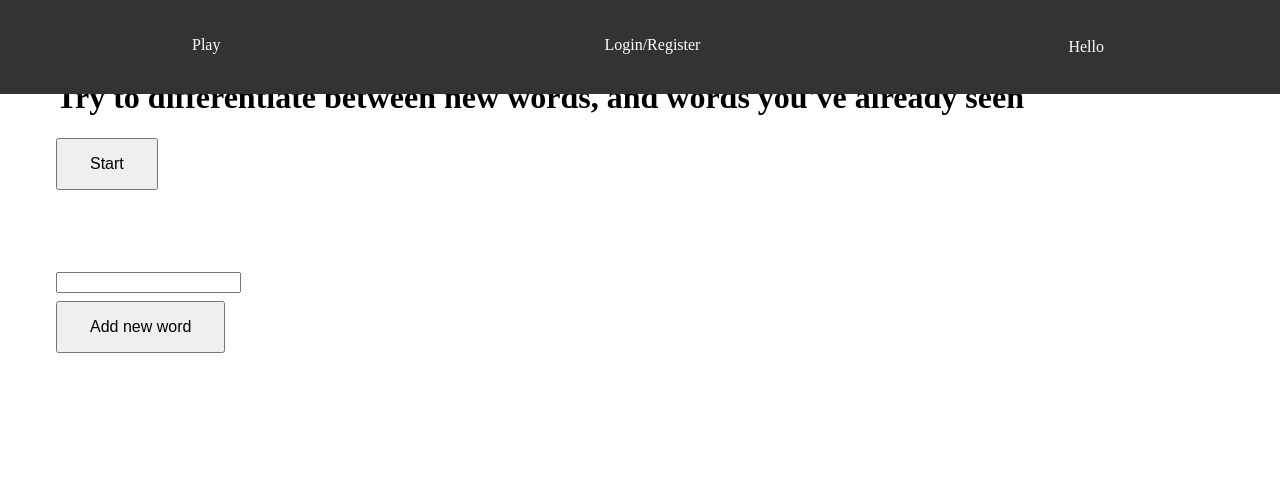
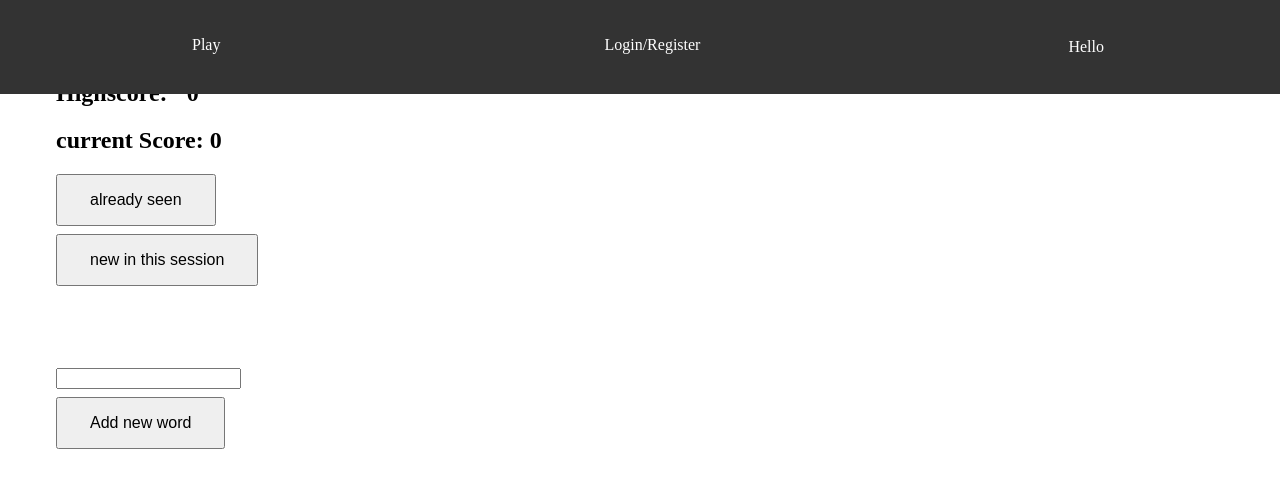
Before and after one commit to SebastianMarquardt/WAD_Project, a React (Create React App) app in the folder my_app/: page / in a window 1280 px wide. Shown: the top 488 px of the page. Built offline with nearby package versions, Linux system fonts and the light colour scheme; no server answers.

Commit message:
Play functionality added

```diff
--- a/my_app/src/pages/Play.css
+++ b/my_app/src/pages/Play.css
@@ -1,3 +1,3 @@
-#introDiv {
-    padding-top: 50px;
-}
+.App {
+    padding-top: 102px;
+  }
--- a/my_app/src/pages/Play.jsx
+++ b/my_app/src/pages/Play.jsx
@@ -1,12 +1,38 @@
 import React from 'react';
 import './Play.css'
-import { useState } from 'react'
+import { useState, useEffect } from 'react'
 import Axios from 'axios';
 
 function Play() {
 
+    if (localStorage.getItem('highscore') == null) {
+        localStorage.setItem('highscore', JSON.stringify("0"));
+    }
+    const highscore = localStorage.getItem('highscore')
+
+    const [currentScore, setCurrentScore] = useState(0)
     const [newWord, setNewWord] = useState("")
-    const [errMsg, setErrMsg] = useState("");
+    const [errMsg, setErrMsg] = useState("")
+    const [words, setWords] = useState([])
+
+    const fetchData = () => {
+        fetch("http://localhost:8081/words/getAll")
+            .then((response) => {
+                if (response.ok) {
+                    return response.json();
+                } else {
+                    throw new Error("NETWORK RESPONSE ERROR");
+                }
+            })
+            .then(data => {
+                setWords(data)
+            })
+            .catch((error) => console.error("FETCH ERROR:", error));
+    }
+
+    useEffect(() => {
+        fetchData()
+    }, [])
 
     const addWord = async () => {
         if (newWord.length > 2) {
@@ -16,7 +42,7 @@ function Play() {
                         word: newWord,
                     }
                 })
-                window.location.reload(false);
+                setErrMsg("New word set")
             }
             catch (err) {
                 if (!err?.response) {
@@ -30,15 +56,43 @@ function Play() {
         }
     }
 
+    function randomInt(max) {
+        return Math.floor(Math.random() * (max + 1))
+    }
+
     return (
         <div id='introDiv'>
             <ul>
-                <li><h1>
-                    Try to differentiate between new words, and words you've already seen
-                </h1>
-                    <button>
-                        Start
-                    </button></li>
+                <li>
+                    <h1>
+                        Try to differentiate between new words, and words you've already seen
+                    </h1>
+                </li>
+                <li>
+                    <h2>
+                        Highscore: {highscore}
+                    </h2>
+                </li>
+                <li>
+                    <h2>
+                        current Score: {currentScore}
+                    </h2>
+                </li>
+            </ul>
+            <ul>
+                {words.length > 0 && (
+                    <li>
+                        <h1>{
+                            words[randomInt(words.length - 1)].word
+                        }</h1>
+                    </li>
+                )}
+                <li>
+                    <button>already seen</button>
+                </li>
+                <li>
+                    <button>new in this session</button>
+                </li>
             </ul>
             <ul id='addWord'>
                 <p>{errMsg}</p>
```
